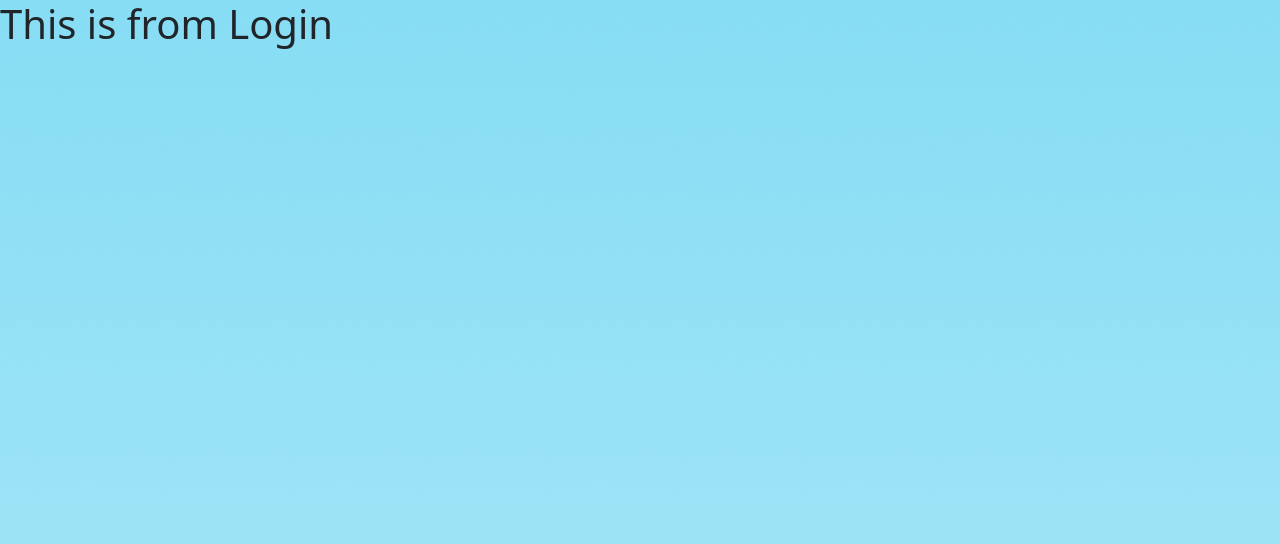
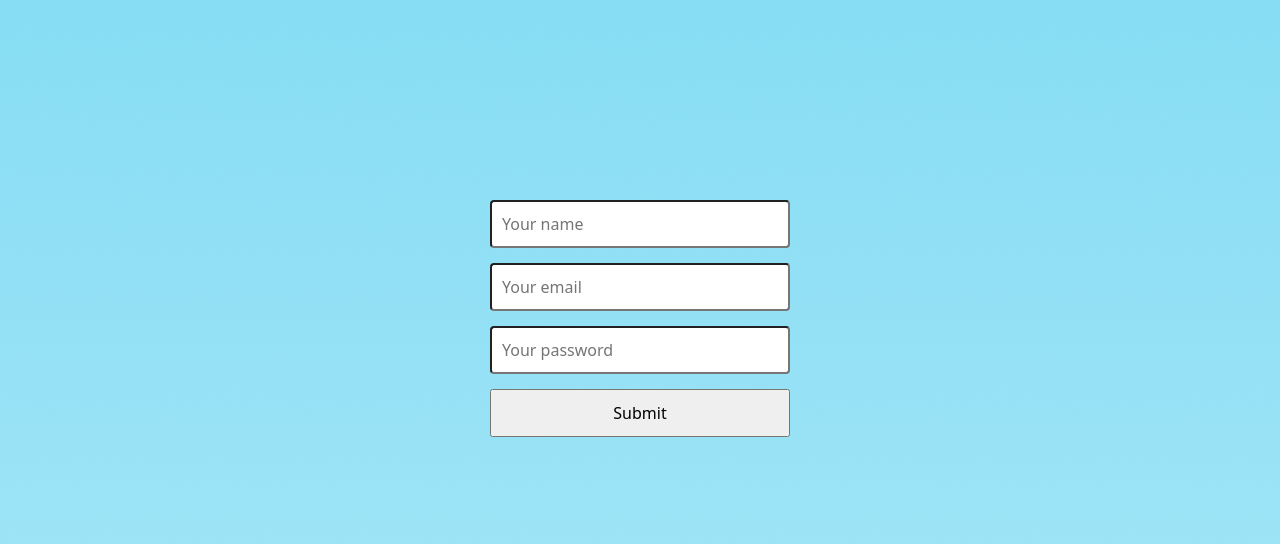
Before and after one commit to hasanfuad/assignment-9, a React (Create React App) app: page /login in a window 1280 px wide. Shown: the top 544 px of the page. Built offline with nearby package versions, Linux system fonts and the light colour scheme.

Commit message:
login page started commit

```diff
--- a/package.json
+++ b/package.json
@@ -10,6 +10,7 @@
     "react": "^17.0.2",
     "react-bootstrap": "^2.0.0-beta.6",
     "react-dom": "^17.0.2",
+    "react-hook-form": "^7.14.0",
     "react-router": "^5.2.0",
     "react-router-dom": "^5.2.0",
     "react-scripts": "4.0.3",
--- a/src/components/Login/Login.js
+++ b/src/components/Login/Login.js
@@ -1,9 +1,24 @@
 import React from 'react';
 
 const Login = () => {
+    const handleSubmitForm = (e) => {
+            console.log(e.target.name, e.target.value);
+    }
+
+    const styles = {
+        marginTop: "200px"
+    }
     return (
-        <div>
-            <h1>This is from Login</h1>
+        <div className="d-flex justify-content-around "style={styles}>
+            <form onSubmit={handleSubmitForm}>
+                <input className="rounded" style={{width: "300px", padding: "10px"}} type="text" name="name" onBlur={handleSubmitForm} placeholder="Your name" />
+                <br/>
+                <input className="rounded" style={{width: "300px", padding: "10px", marginTop: "15px"}} type="text" name="email" onBlur={handleSubmitForm} placeholder="Your email" required/>
+                <br/>
+                <input className="rounded" style={{width: "300px", padding: "10px", marginTop: "15px"}} type="password" name="password" onBlur={handleSubmitForm} placeholder="Your password" required/>
+                <br/>
+                <input style={{width: "300px", padding: "10px", marginTop: "15px"}} type="submit"/>
+            </form>
         </div>
     );
 };
```
Also changed, not shown: 1 other file (tests, documents, lock files or other folders).
